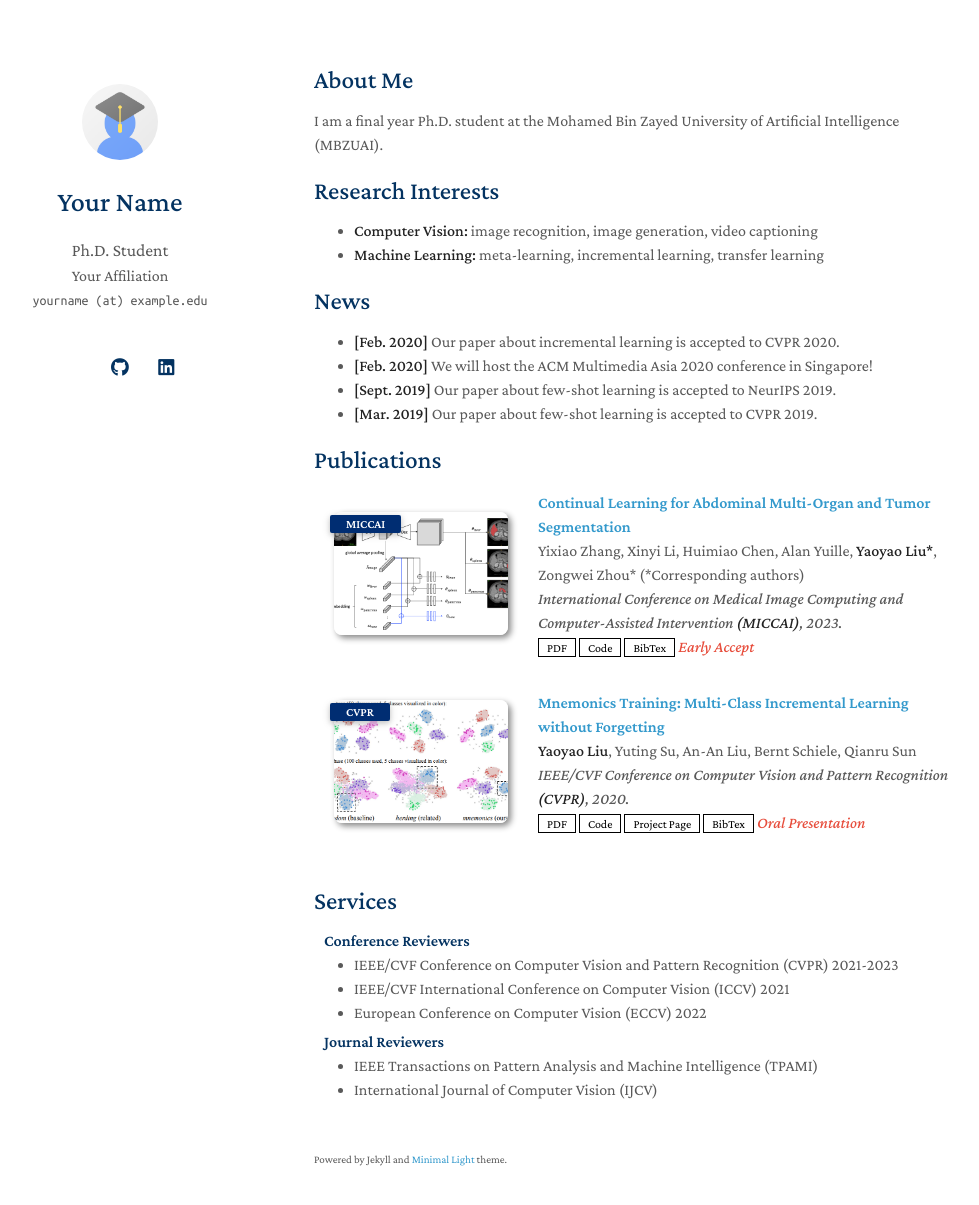
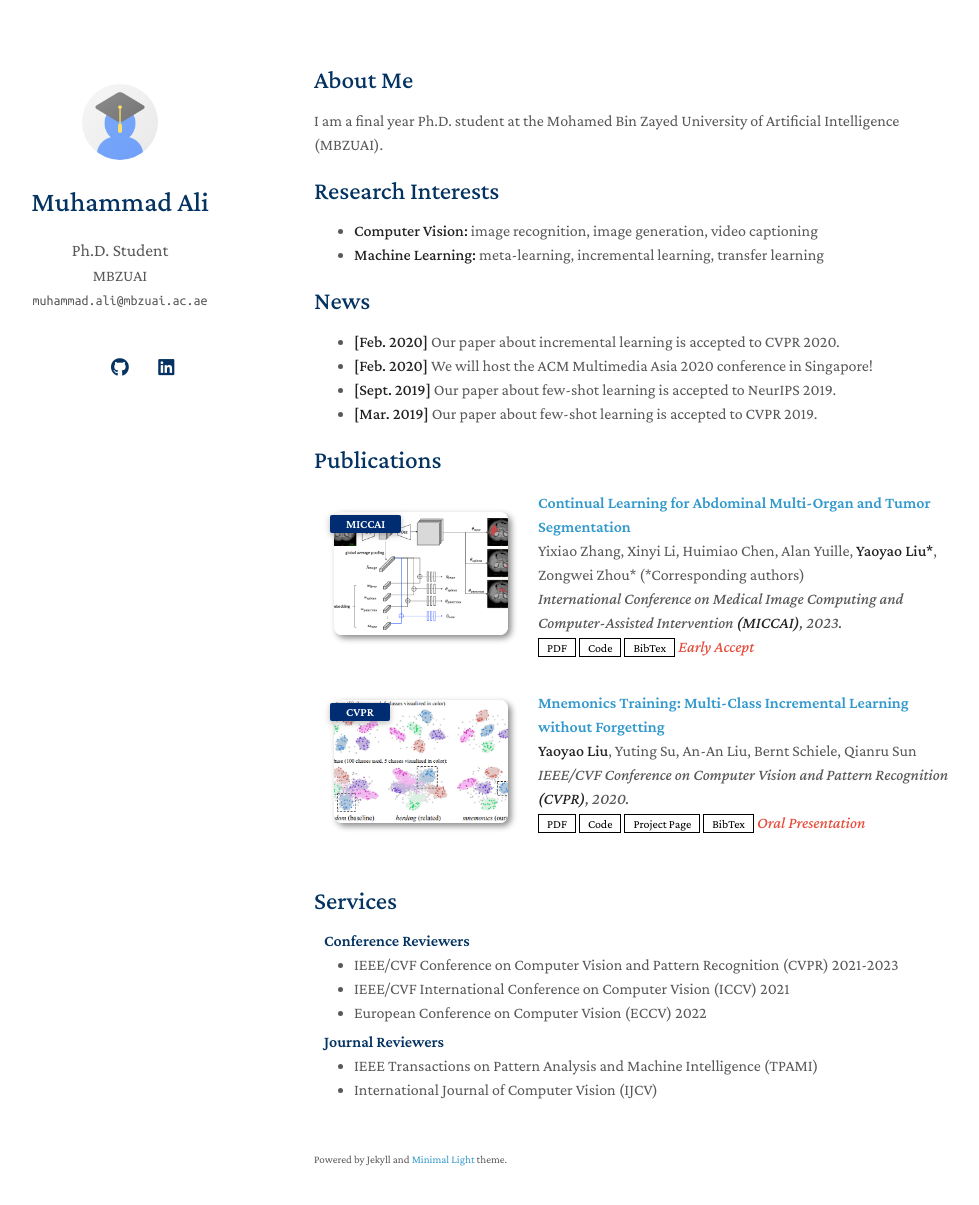
Before and after one commit to aliman80/aliman80.github.io, a Jekyll site: the page built from index.md, in a window 1280 px wide and 1240 px high. Shown: the top 1205 px of the window, without its empty margins (156-1135 px from the left). Built offline with Jekyll 4.4.1, drawn with Linux system fonts in a browser that asks for light colours; a style sheet for code colours, icons or effects is not loaded; our own code applies the rules of GitHub Pages for plain Markdown files.

Commit message:
Update _config.yml

```diff
--- a/_config.yml
+++ b/_config.yml
@@ -1,8 +1,8 @@
 # Basic Information
-title: Your Name
+title: Muhammad Ali
 position: Ph.D. Student
-affiliation: Your Affiliation
-email: yourname (at) example.edu
+affiliation: MBZUAI
+email: muhammad.ali@mbzuai.ac.ae
 
 # Search Engine Optimization (SEO)
 # The following information is used to improve the website traffic from search engines, e.g., Google.
@@ -12,9 +12,9 @@ canonical: https://minimal-light-theme.yliu.me/
 
 # Links
 # If you don't need one of them, you may delete the corresponding line.
-google_scholar: https://scholar.google.com/
+google_scholar: https://scholar.google.com/citations?user=2pSomH4AAAAJ&hl=en
 cv_link: assets/files/curriculum_vitae.pdf
-github_link: https://github.com/
+github_link: https://github.com/aliman80
 linkedin: https://www.linkedin.com/
 twitter: https://twitter.com/
 
```
